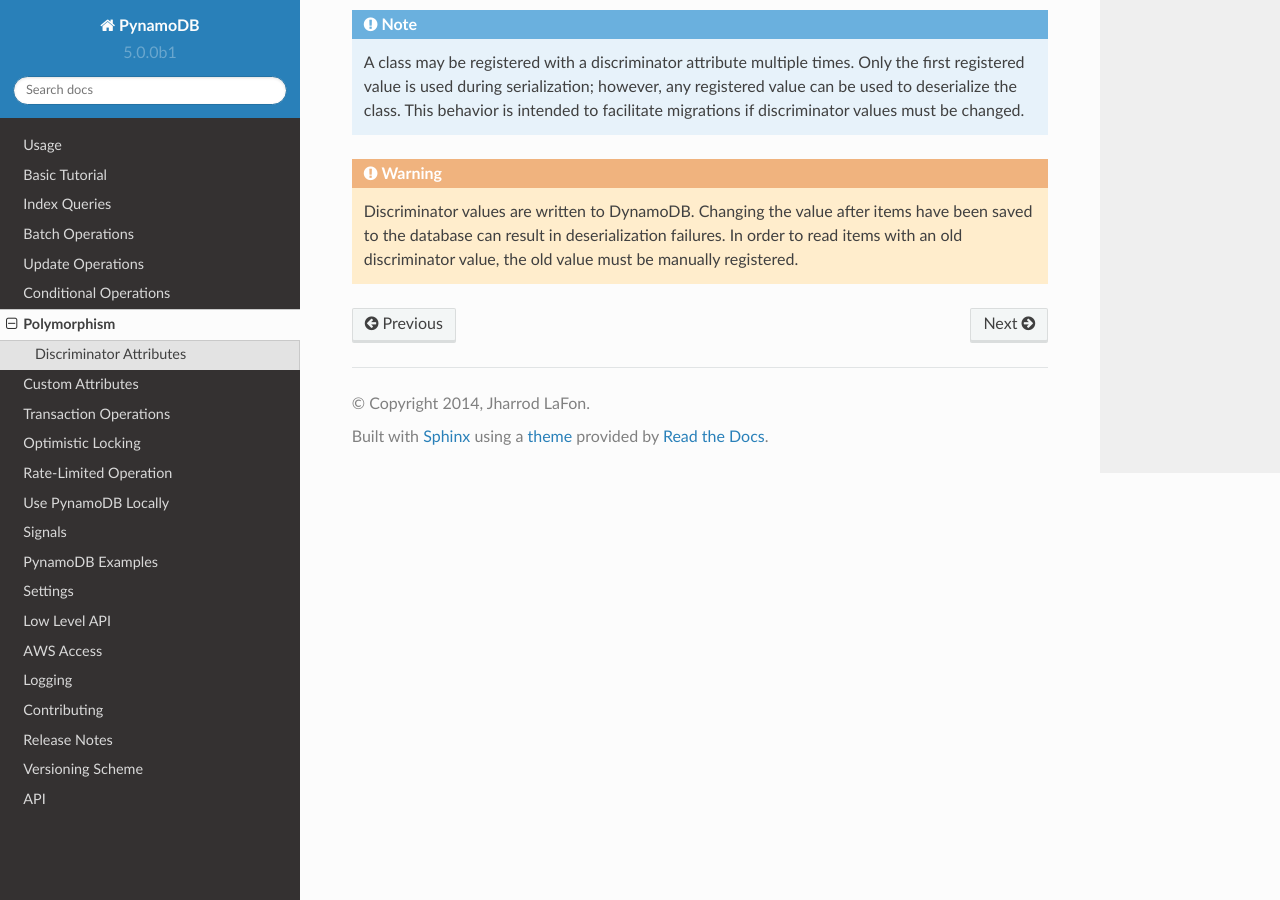
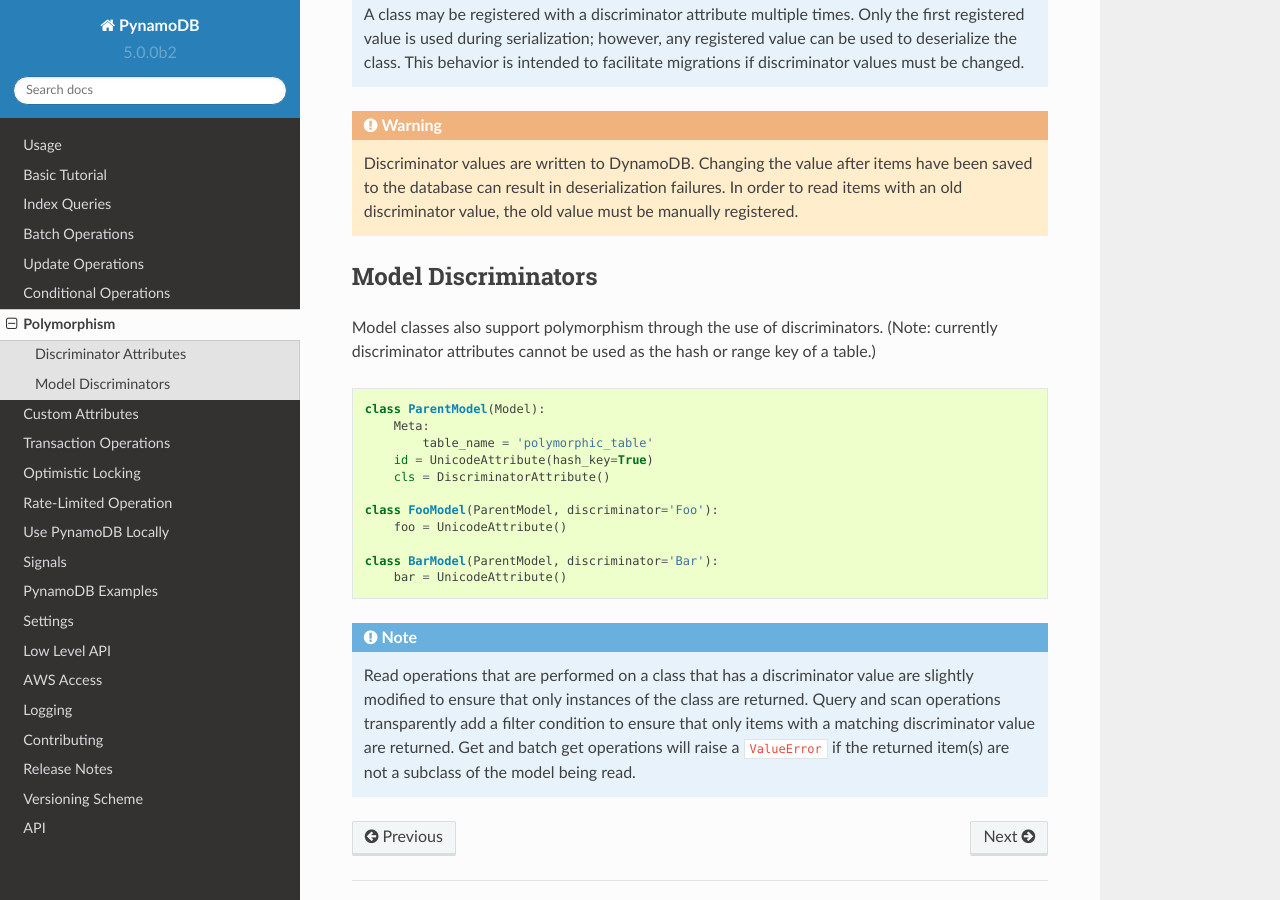
Before and after one commit to pynamodb/PynamoDB, a Sphinx documentation site: the page built from docs/polymorphism.rst, in a window 1280 px wide and 900 px high, scrolled down 843 px. Built offline with Sphinx 7.4.7 and the Read the Docs theme 2.0.0, drawn with Linux system fonts in a browser that asks for light colours; some of the changed text lies outside the part shown.

Commit message:
Support model polymorphism using discriminators.

```diff
--- a/docs/polymorphism.rst
+++ b/docs/polymorphism.rst
@@ -49,3 +48,30 @@
     Discriminator values are written to DynamoDB.
     Changing the value after items have been saved to the database can result in deserialization failures.
     In order to read items with an old discriminator value, the old value must be manually registered.
+
+
+Model Discriminators
+^^^^^^^^^^^^^^^^^^^^
+
+Model classes also support polymorphism through the use of discriminators.
+(Note: currently discriminator attributes cannot be used as the hash or range key of a table.)
+
+.. code-block:: python
+
+    class ParentModel(Model):
+        Meta:
+            table_name = 'polymorphic_table'
+        id = UnicodeAttribute(hash_key=True)
+        cls = DiscriminatorAttribute()
+
+    class FooModel(ParentModel, discriminator='Foo'):
+        foo = UnicodeAttribute()
+
+    class BarModel(ParentModel, discriminator='Bar'):
+        bar = UnicodeAttribute()
+
+.. note::
+
+    Read operations that are performed on a class that has a discriminator value are slightly modified to ensure that only instances of the class are returned.
+    Query and scan operations transparently add a filter condition to ensure that only items with a matching discriminator value are returned.
+    Get and batch get operations will raise a ``ValueError`` if the returned item(s) are not a subclass of the model being read.
--- a/docs/release_notes.rst
+++ b/docs/release_notes.rst
@@ -1,7 +1,7 @@
 Release Notes
 =============
 
-v5.0.0b1
+v5.0.0b2
 -------------------
 
 :date: 2020-xx-xx
--- a/pynamodb/__init__.py
+++ b/pynamodb/__init__.py
@@ -7,4 +7,4 @@
 """
 __author__ = 'Jharrod LaFon'
 __license__ = 'MIT'
-__version__ = '5.0.0b1'
+__version__ = '5.0.0b2'
```
Also changed, not shown: other parts of docs/polymorphism.rst (+0 -1 lines), 3 other files.
